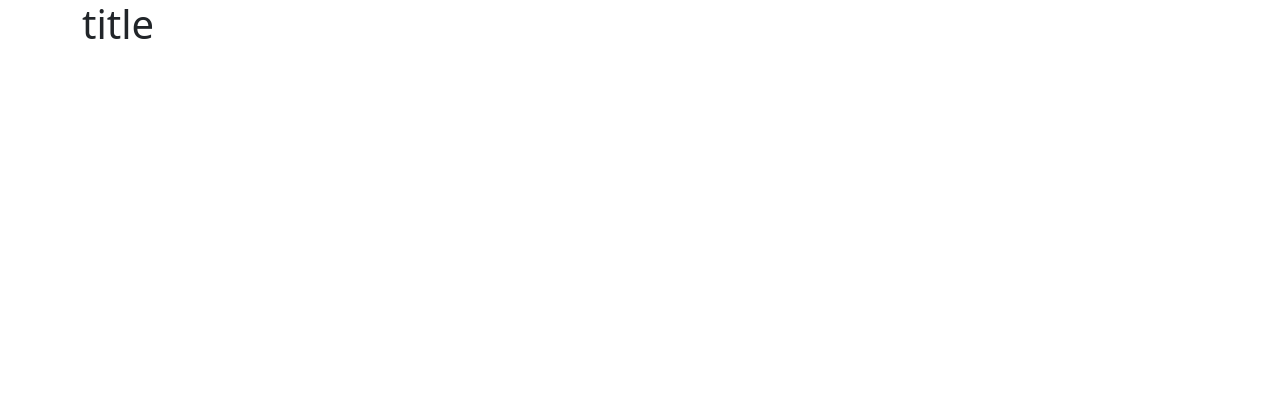
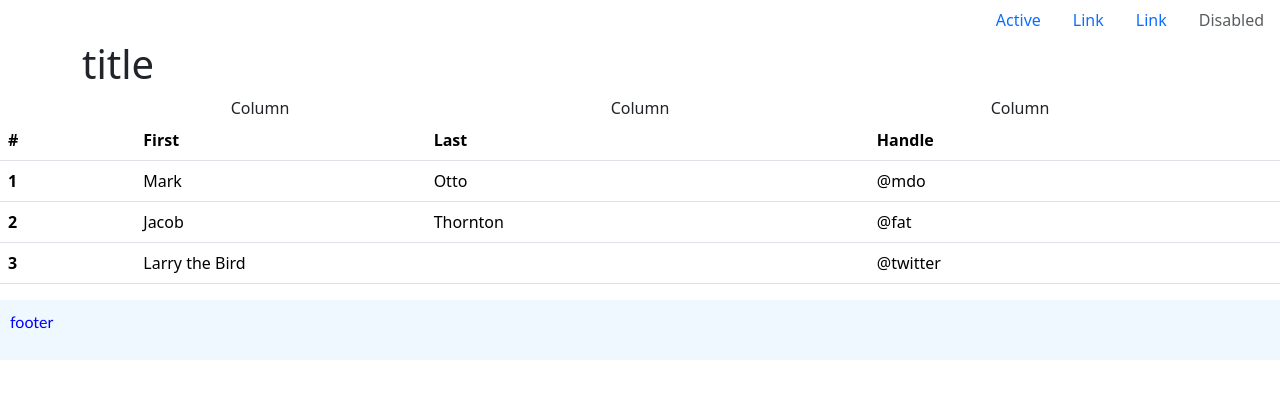
Before and after one commit to pythonhack76/phptesting, a plain HTML site: page index.html in a window 1280 px wide. Drawn offline with nearby package versions, Linux system fonts and the light colour scheme.

Commit message:
update index.php adn awesome + bootstrap and includes

```diff
--- a/css/style.css
+++ b/css/style.css
@@ -0,0 +1,15 @@
+footer{
+    padding: 0;
+    display:flex;
+    margin-bottom: -10px;
+    background-color: aliceblue;
+}
+
+footer p{
+    font-family: 'Gill Sans', 'Gill Sans MT', Calibri, 'Trebuchet MS', sans-serif;
+    font-size: medium;
+    font-style: normal;
+    color: blue;
+    padding: 10px;
+    display: flexbox;
+}
--- a/index.html
+++ b/index.html
@@ -6,12 +6,73 @@
     <title>Testing PHP</title>
     <link href="https://cdn.jsdelivr.net/npm/bootstrap@5.3.1/dist/css/bootstrap.min.css" rel="stylesheet" integrity="sha384-4bw+/aepP/YC94hEpVNVgiZdgIC5+VKNBQNGCHeKRQN+PtmoHDEXuppvnDJzQIu9" crossorigin="anonymous">
 <script src="https://cdn.jsdelivr.net/npm/bootstrap@5.3.1/dist/js/bootstrap.bundle.min.js" integrity="sha384-HwwvtgBNo3bZJJLYd8oVXjrBZt8cqVSpeBNS5n7C8IVInixGAoxmnlMuBnhbgrkm" crossorigin="anonymous"></script>
+<link rel="stylesheet" href="./css/style.css">
 </head>
 <body>
+    <ul class="nav justify-content-end">
+        <li class="nav-item">
+          <a class="nav-link active" aria-current="page" href="#">Active</a>
+        </li>
+        <li class="nav-item">
+          <a class="nav-link" href="#">Link</a>
+        </li>
+        <li class="nav-item">
+          <a class="nav-link" href="#">Link</a>
+        </li>
+        <li class="nav-item">
+          <a class="nav-link disabled">Disabled</a>
+        </li>
+      </ul>
     <div class="container">
         <div class="row">
             <h1 class="title">title</h1>
         </div>
     </div>
+    <div class="container text-center">
+        <div class="row">
+          <div class="col">
+            Column
+          </div>
+          <div class="col">
+            Column
+          </div>
+          <div class="col">
+            Column
+          </div>
+        </div>
+      </div>
+
+      <table class="table">
+        <thead>
+          <tr>
+            <th scope="col">#</th>
+            <th scope="col">First</th>
+            <th scope="col">Last</th>
+            <th scope="col">Handle</th>
+          </tr>
+        </thead>
+        <tbody>
+          <tr>
+            <th scope="row">1</th>
+            <td>Mark</td>
+            <td>Otto</td>
+            <td>@mdo</td>
+          </tr>
+          <tr>
+            <th scope="row">2</th>
+            <td>Jacob</td>
+            <td>Thornton</td>
+            <td>@fat</td>
+          </tr>
+          <tr>
+            <th scope="row">3</th>
+            <td colspan="2">Larry the Bird</td>
+            <td>@twitter</td>
+          </tr>
+        </tbody>
+      </table>
+    <footer>
+        <p>footer </p>
+    </footer>
 </body>
 </html>
```
Also changed, not shown: assets/2760426.jpg (added), assets/3293465.jpg (added), 1 other file.
